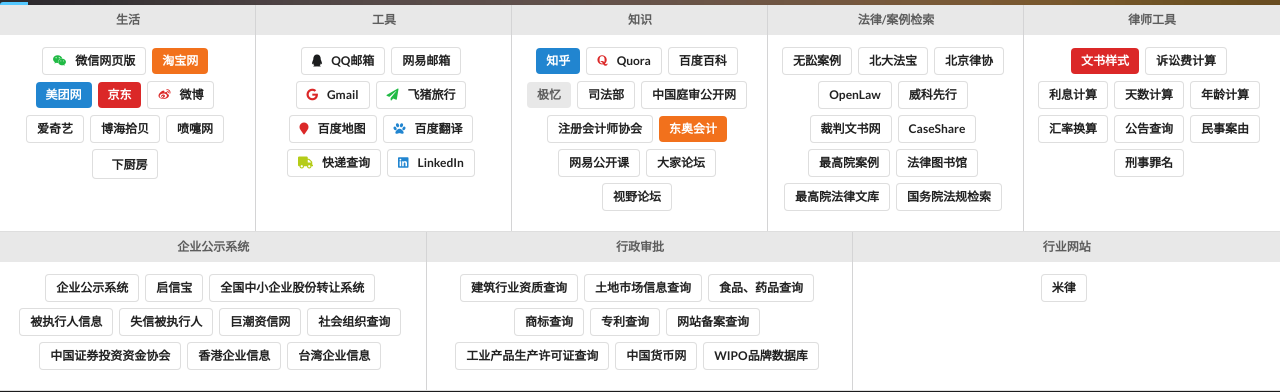
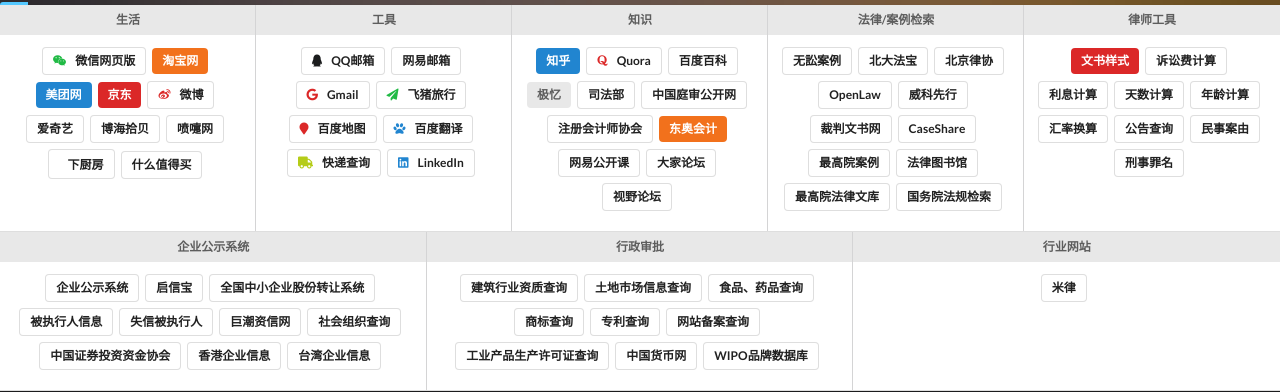
Before and after one commit to cainiuwow/Falin-Navi, a Jekyll site: the page built from index.html, in a window 1280 px wide. Shown: the part 695-1087 px from the top of the page. Built offline with Jekyll 4.4.1, drawn with Linux system fonts in a browser that asks for light colours; nearby versions of some CDN libraries; comment, search, counter and statistics services are not loaded.

Commit message:
Update links.yml

```diff
--- a/_data/links.yml
+++ b/_data/links.yml
@@ -40,6 +40,10 @@
       icon: cutlery green
       style: basic
       url: https://www.xiachufang.com
+
+    - name: 什么值得买
+      style: basic
+      url: https://www.smzdm.com
 
   - category: 工具
     links:
```
